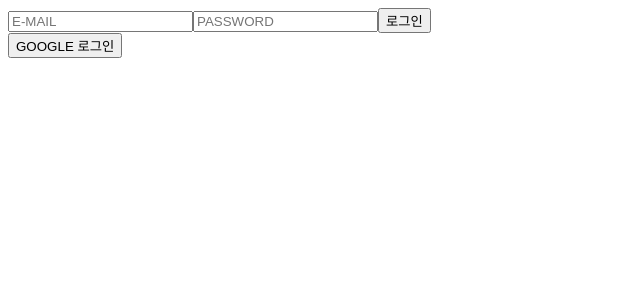
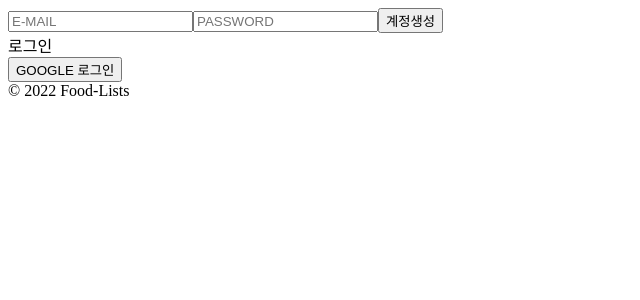
Before and after one commit to trr456-hub/food-list, a React (Create React App) app: page / in a window 1280 px wide. Shown: the top 300 px of the page, without its empty margins (0-640 px from the left). Built offline with nearby package versions, Linux system fonts and the light colour scheme; no server answers.

Commit message:
로그인 기능 구현 렌더링될때 home으로 렌더되는거 픽스 로그아웃 구현App state수정

```diff
--- a/src/components/App.js
+++ b/src/components/App.js
@@ -1,11 +1,26 @@
-import React, { useState } from "react";
-import Routers from "./Router";
+import React, { useEffect, useState } from "react";
+import AppRouter from "../components/Router";
 import { Auth } from "../fbase";
 
 const App = () => {
-  //console.log(Auth.currentUser);
-  const [login, setLogin] = useState(Auth.currentUser);
-  return <Routers login={login} />;
+  const [init, setInit] = useState(false);
+  const [state, setState] = useState(false);
+  useEffect(() => {
+    Auth.onAuthStateChanged((user) => {
+      if (user) {
+        setState(true);
+      } else {
+        setState(false);
+      }
+      setInit(true);
+    });
+  }, []);
+  return (
+    <>
+      {init ? <AppRouter state={state} /> : "초기화 중..."}
+      <footer>&copy; {new Date().getFullYear()} Food-Lists</footer>
+    </>
+  );
 };
 
 export default App;
--- a/src/components/Router.js
+++ b/src/components/Router.js
@@ -2,21 +2,22 @@ import { BrowserRouter as Router, Routes, Route } from "react-router-dom";
 import Auth from "../routes/Auth";
 import Home from "../routes/Home";
 
-const Routers = (login) => {
+const AppRouter = (state) => {
   // 로그인의 결과를 판단하는 state
-  // const [isLoggedIn, setIsLoggedIn] = useState(false);
+  // const [state, setState] = useState(false);
   //useState 는 route 와 동떨어져 있기때문에 App.js로 옮겨준다. (prop사용)
+  //console.log(state);
   return (
     <Router>
       <Routes>
-        {login ? (
+        {state.state ? (
+          <Route path="/" element={<Home />} />
+        ) : (
           <Route path="/" element={<Auth />} />
-          ) : (
-          <Route path="/" element={<Home />} />
         )}
       </Routes>
     </Router>
   );
 };
 
-export default Routers;
+export default AppRouter;
--- a/src/routes/Auth.js
+++ b/src/routes/Auth.js
@@ -1,8 +1,19 @@
 import React, { useState } from "react";
+import {
+  getAuth,
+  createUserWithEmailAndPassword,
+  signInWithEmailAndPassword,
+  GoogleAuthProvider,
+  signInWithPopup,
+} from "firebase/auth";
 
 const Auth = () => {
   const [email, setEmail] = useState("");
   const [password, setPassword] = useState("");
+  const [newAccount, setNewAccount] = useState(true);
+  const [error, setError] = useState("");
+  const auth = getAuth();
+
   const onChange = (e) => {
     //console.log(e.target.value);
     const {
@@ -14,8 +25,26 @@ const Auth = () => {
       setPassword(value);
     }
   };
-  const onSubmit = (e) => {
+  const onSubmit = async (e) => {
     e.preventDefault();
+    try {
+      let data;
+      if (newAccount) {
+        //계정생성
+        data = await createUserWithEmailAndPassword(auth, email, password);
+      } else {
+        //로그인
+        data = await signInWithEmailAndPassword(auth, email, password);
+      }
+      //console.log(data);
+    } catch (error) {
+      setError(error.message);
+    }
+  };
+  const toggleAccount = () => setNewAccount((prev) => !prev);
+  const googlePopup = async() => {
+    const provider = new GoogleAuthProvider();
+    await signInWithPopup(auth, provider);
   };
   return (
     <div>
@@ -36,10 +65,12 @@ const Auth = () => {
           value={password}
           onChange={onChange}
         />
-        <input type="submit" value="로그인" />
+        <input type="submit" value={newAccount ? "계정생성" : "로그인"} />
+        {error}
       </form>
+      <span onClick={toggleAccount}>{newAccount ? "로그인" : "계정생성"}</span>
       <div>
-        <button>GOOGLE 로그인</button>
+        <button onClick={googlePopup}>GOOGLE 로그인</button>
       </div>
     </div>
   );
--- a/src/routes/Home.js
+++ b/src/routes/Home.js
@@ -1,3 +1,4 @@
+import { Auth } from "fbase";
 import { useEffect, useState } from "react";
 // import FoodList from "../components/FoodList";
 import FoodModal from "../components/FoodModal";
@@ -83,6 +84,9 @@ const Home = () => {
       <div onClick={setWindow}>{getters[kind]}</div>
     </div>
   ));
+
+  const logoutClick = () => Auth.signOut();
+
   return (
     <div>
       {loading ? (
@@ -94,6 +98,7 @@ const Home = () => {
         // 리액트 라이브러리는 이 관계를 이용해 컴포넌트 리렌더링 여부를 결정한다.
         // 불필요한 리렌더링을 방지하기 위해서는 각 자식 컴포넌트마다 독립적인 key값을 넣어줘야 한다.
         <div>
+          <button onClick={logoutClick}>로그아웃</button>
           {kindBtns}
           {modal && <FoodModal setModal={setModal} foodData={data} />}
         </div>
```
